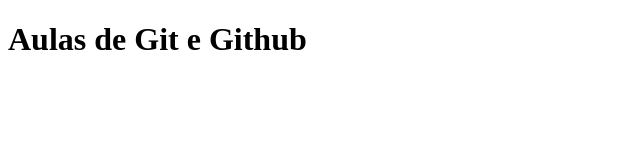
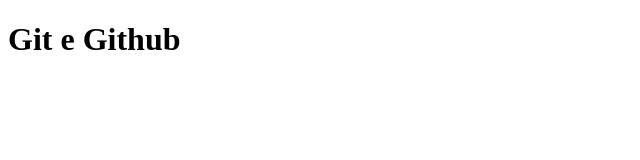
Before and after one commit to mazera3/Stage07-Git, a plain HTML site: page index.html in a window 1280 px wide. Shown: the whole page, without its empty margins (0-640 px from the left). Drawn offline with Linux system fonts and the light colour scheme.

Commit message:
alterado README

```diff
--- a/index.html
+++ b/index.html
@@ -7,6 +7,6 @@
     <title>Git e Github</title>
 </head>
 <body>
-    <h1>Aulas de Git e Github</h1>
+    <h1>Git e Github</h1>
 </body>
 </html>
```
Also changed, not shown: 1 other file.
